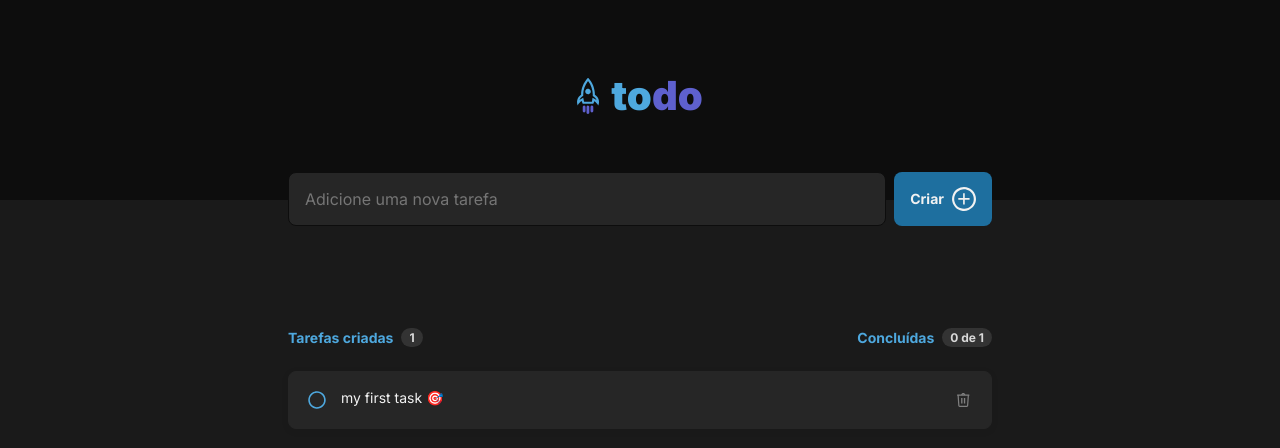
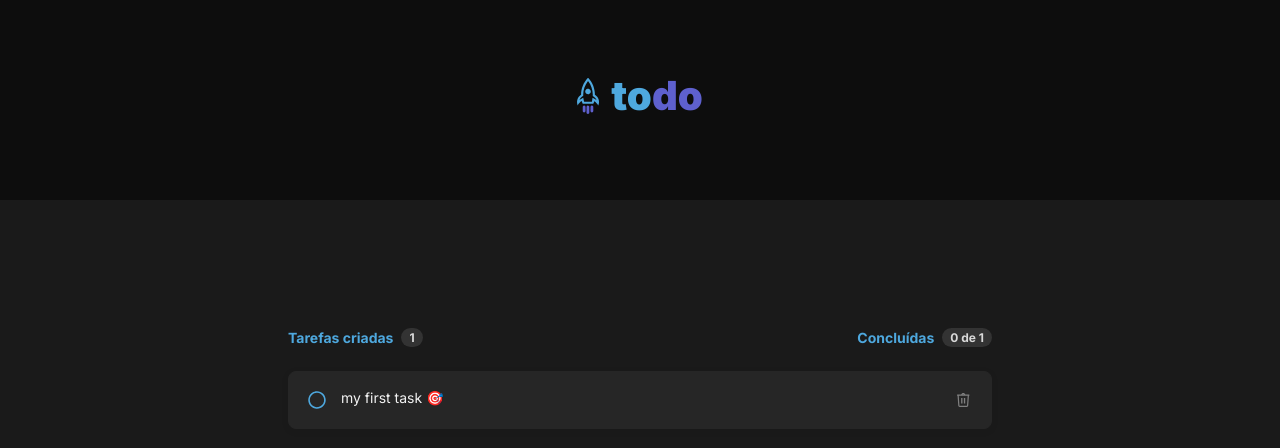
Before and after one commit to Marcos2Junior/Ignite-d1-ToDoList, a React (Vite) app in the folder ToDoList/: page / in a window 1280 px wide. Shown: the top 448 px of the page. Built offline with nearby package versions, Linux system fonts and the light colour scheme.

Commit message:
parte funcional

```diff
--- a/ToDoList/src/App.tsx
+++ b/ToDoList/src/App.tsx
@@ -5,6 +5,7 @@ import styles from './App.module.css';
 import './global.css';
 import { Tasks } from './components/Tasks';
 import { ITask } from './interfaces/ITask';
+import { useState } from 'react';
 
 const tasks : ITask[] = [
   {
@@ -15,11 +16,11 @@ const tasks : ITask[] = [
 ]
 
 export function App() {
+
   return (
     <div>
       <Header />
       <main className={styles.wrapper}>
-        <NewTask />
         <Tasks tasks={tasks} />
       </main>
     </div>
```
